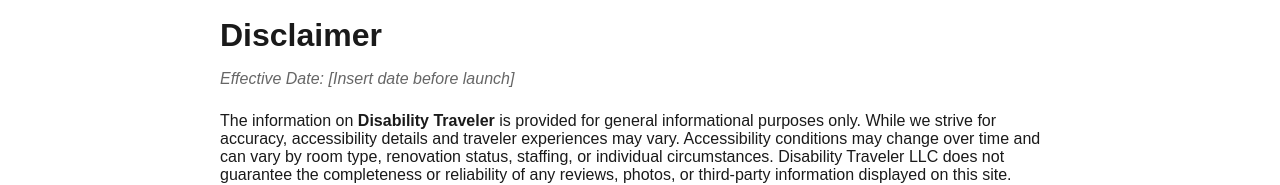
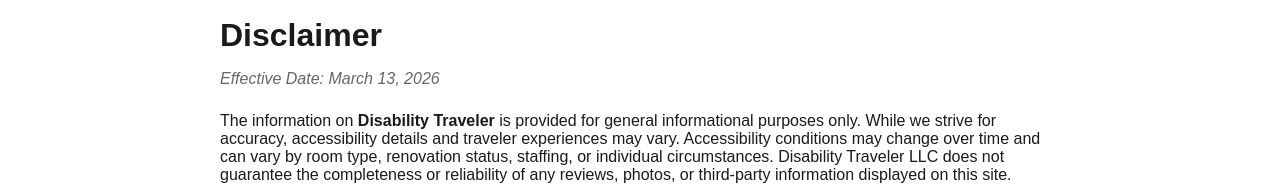
Before and after one commit to jjd854/disability-traveler, a Next.js app: page /disclaimer in a window 1280 px wide. Shown: the part 166-351 px from the top of the page. Built offline with nearby package versions, Linux system fonts and the light colour scheme; no server answers.

Commit message:
Add effective date for disclaimer, terms, and privacy

```diff
--- a/app/disclaimer/page.tsx
+++ b/app/disclaimer/page.tsx
@@ -16,7 +16,7 @@
       <article>
         <h1 style={{ fontSize: '2rem', marginBottom: 16 }}>Disclaimer</h1>
         <p style={{ color: '#666', marginBottom: 24 }}>
-          <em>Effective Date: [Insert date before launch]</em>
+          <em>Effective Date: March 13, 2026</em>
         </p>
         <p style={{ marginBottom: 16 }}>
           The information on <strong>Disability Traveler</strong> is provided for general
```
